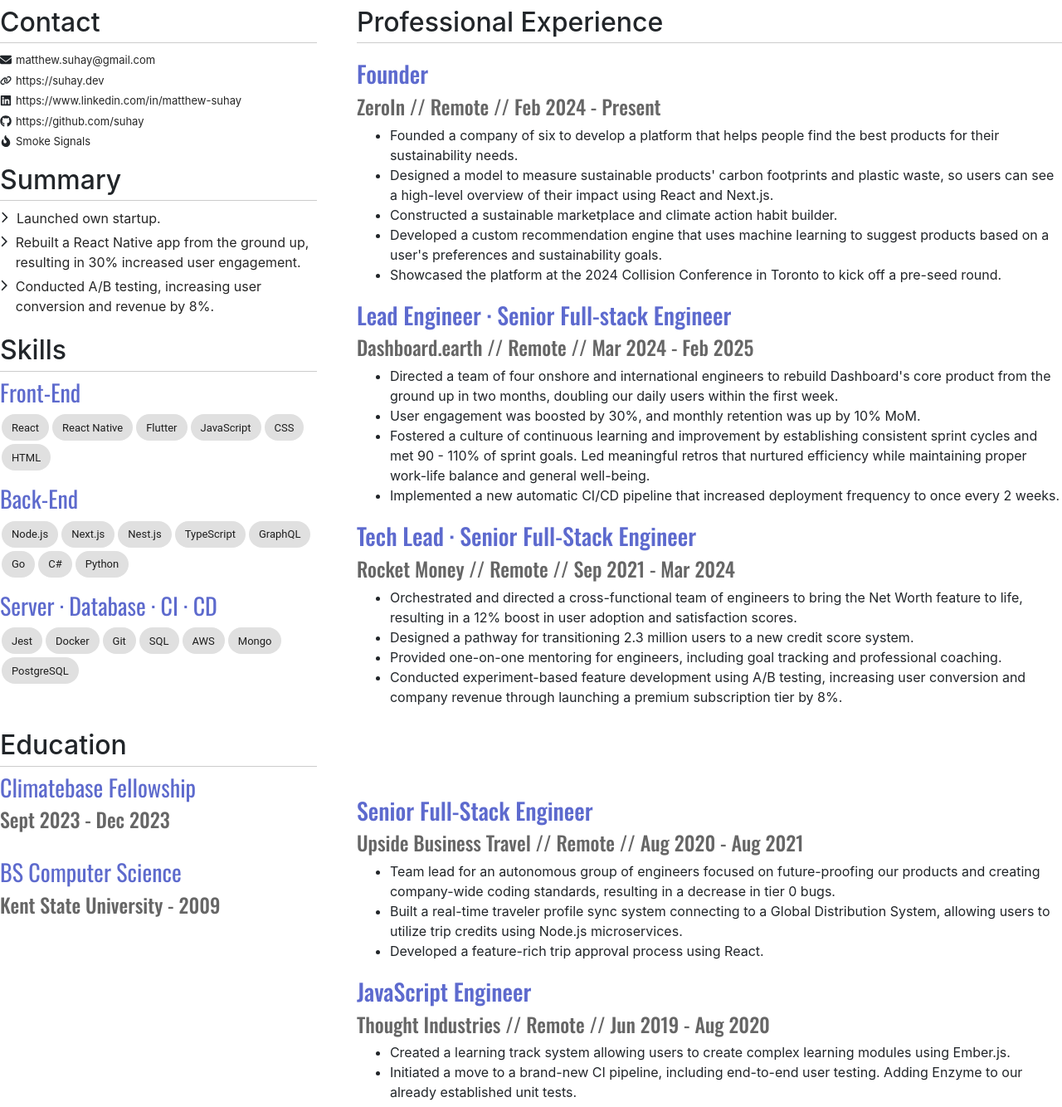
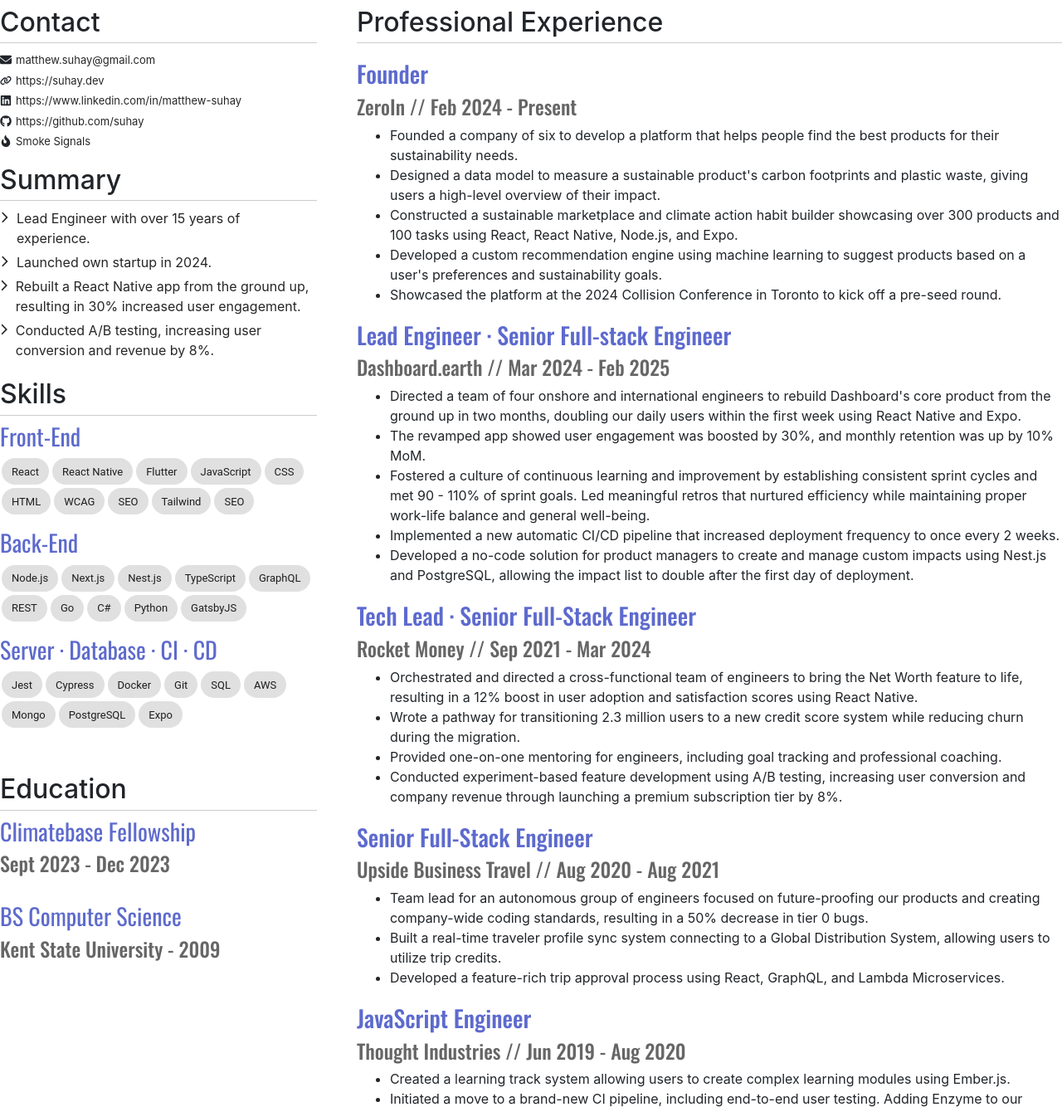
Before and after one commit to suhay/resume.suhay.dev, a Gatsby site: page / in a window 1280 px wide. Shown: the part 153-1487 px from the top of the page at 83% size. Built offline with nearby package versions, Linux system fonts and the light colour scheme; Gatsby itself is replaced by a stand-in of ours.

Commit message:
Adding more skills

```diff
--- a/src/components/experience/dashboard-earth.tsx
+++ b/src/components/experience/dashboard-earth.tsx
@@ -4,13 +4,17 @@
   return (
     <div className='job'>
       <h3 className='w-100'>Lead Engineer · Senior Full-stack Engineer</h3>
-      <h4 className='w-100'>Dashboard.earth // Remote // Mar 2024 - Feb 2025</h4>
+      <h4 className='w-100'>Dashboard.earth // Mar 2024 - Feb 2025</h4>
       <ul>
         <li>
           Directed a team of four onshore and international engineers to rebuild Dashboard's core
-          product from the ground up in two months, doubling our daily users within the first week.
+          product from the ground up in two months, doubling our daily users within the first week
+          using React Native and Expo.
         </li>
-        <li>User engagement was boosted by 30%, and monthly retention was up by 10% MoM.</li>
+        <li>
+          The revamped app showed user engagement was boosted by 30%, and monthly retention was up
+          by 10% MoM.
+        </li>
         <li>
           Fostered a culture of continuous learning and improvement by establishing consistent
           sprint cycles and met 90 - 110% of sprint goals. Led meaningful retros that nurtured
@@ -20,6 +24,11 @@
           Implemented a new automatic CI/CD pipeline that increased deployment frequency to once
           every 2 weeks.
         </li>
+        <li>
+          Developed a no-code solution for product managers to create and manage custom impacts
+          using Nest.js and PostgreSQL, allowing the impact list to double after the first day of
+          deployment.
+        </li>
       </ul>
     </div>
   )
--- a/src/components/experience/index.tsx
+++ b/src/components/experience/index.tsx
@@ -16,9 +16,6 @@
     <ZeroIn />
     <DashboardEarth />
     <RocketMoney />
-    <br />
-    <br />
-    <br />
     <Upside />
     <Thought />
     <Escalade />
--- a/src/components/experience/rocket-money.tsx
+++ b/src/components/experience/rocket-money.tsx
@@ -4,14 +4,16 @@
   return (
     <div className='job'>
       <h3 className='w-100'>Tech Lead · Senior Full-Stack Engineer</h3>
-      <h4 className='w-100'>Rocket Money // Remote // Sep 2021 - Mar 2024</h4>
+      <h4 className='w-100'>Rocket Money // Sep 2021 - Mar 2024</h4>
       <ul>
         <li>
           Orchestrated and directed a cross-functional team of engineers to bring the Net Worth
-          feature to life, resulting in a 12% boost in user adoption and satisfaction scores.
+          feature to life, resulting in a 12% boost in user adoption and satisfaction scores using
+          React Native.
         </li>
         <li>
-          Designed a pathway for transitioning 2.3 million users to a new credit score system.
+          Wrote a pathway for transitioning 2.3 million users to a new credit score system while
+          reducing churn during the migration.
         </li>
         <li>
           Provided one-on-one mentoring for engineers, including goal tracking and professional
--- a/src/components/experience/thought-industries.tsx
+++ b/src/components/experience/thought-industries.tsx
@@ -4,7 +4,7 @@
   return (
     <div className='job'>
       <h3 className='w-100'>JavaScript Engineer</h3>
-      <h4 className='w-100'>Thought Industries // Remote // Jun 2019 - Aug 2020</h4>
+      <h4 className='w-100'>Thought Industries // Jun 2019 - Aug 2020</h4>
       <ul>
         <li>
           Created a learning track system allowing users to create complex learning modules using
--- a/src/components/experience/upside.tsx
+++ b/src/components/experience/upside.tsx
@@ -4,17 +4,20 @@
   return (
     <div className='job'>
       <h3 className='w-100'>Senior Full-Stack Engineer</h3>
-      <h4 className='w-100'>Upside Business Travel // Remote // Aug 2020 - Aug 2021</h4>
+      <h4 className='w-100'>Upside Business Travel // Aug 2020 - Aug 2021</h4>
       <ul>
         <li>
           Team lead for an autonomous group of engineers focused on future-proofing our products and
-          creating company-wide coding standards, resulting in a decrease in tier 0 bugs.
+          creating company-wide coding standards, resulting in a 50% decrease in tier 0 bugs.
         </li>
         <li>
           Built a real-time traveler profile sync system connecting to a Global Distribution System,
-          allowing users to utilize trip credits using Node.js microservices.
+          allowing users to utilize trip credits.
         </li>
-        <li>Developed a feature-rich trip approval process using React.</li>
+        <li>
+          Developed a feature-rich trip approval process using React, GraphQL, and Lambda
+          Microservices.
+        </li>
       </ul>
     </div>
   )
--- a/src/components/experience/zeroin.tsx
+++ b/src/components/experience/zeroin.tsx
@@ -4,20 +4,23 @@
   return (
     <div className='job'>
       <h3 className='w-100'>Founder</h3>
-      <h4 className='w-100'>ZeroIn // Remote // Feb 2024 - Present</h4>
+      <h4 className='w-100'>ZeroIn // Feb 2024 - Present</h4>
       <ul>
         <li>
           Founded a company of six to develop a platform that helps people find the best products
           for their sustainability needs.
         </li>
         <li>
-          Designed a model to measure sustainable products' carbon footprints and plastic waste, so
-          users can see a high-level overview of their impact using React and Next.js.
+          Designed a data model to measure a sustainable product's carbon footprints and plastic
+          waste, giving users a high-level overview of their impact.
         </li>
-        <li>Constructed a sustainable marketplace and climate action habit builder.</li>
         <li>
-          Developed a custom recommendation engine that uses machine learning to suggest products
-          based on a user's preferences and sustainability goals.
+          Constructed a sustainable marketplace and climate action habit builder showcasing over 300
+          products and 100 tasks using React, React Native, Node.js, and Expo.
+        </li>
+        <li>
+          Developed a custom recommendation engine using machine learning to suggest products based
+          on a user's preferences and sustainability goals.
         </li>
         <li>
           Showcased the platform at the 2024 Collision Conference in Toronto to kick off a pre-seed
--- a/src/components/skills.tsx
+++ b/src/components/skills.tsx
@@ -28,6 +28,18 @@
           <li>
             <Chip label='HTML' />
           </li>
+          <li>
+            <Chip label='WCAG' />
+          </li>
+          <li>
+            <Chip label='SEO' />
+          </li>
+          <li>
+            <Chip label='Tailwind' />
+          </li>
+          <li>
+            <Chip label='SEO' />
+          </li>
         </ul>
       </section>
       <section>
@@ -49,6 +61,9 @@
             <Chip label='GraphQL' />
           </li>
           <li>
+            <Chip label='REST' />
+          </li>
+          <li>
             <Chip label='Go' />
           </li>
           <li>
@@ -57,6 +72,9 @@
           <li>
             <Chip label='Python' />
           </li>
+          <li>
+            <Chip label='GatsbyJS' />
+          </li>
         </ul>
       </section>
       <section>
@@ -64,6 +82,9 @@
         <ul>
           <li>
             <Chip label='Jest' />
+          </li>
+          <li>
+            <Chip label='Cypress' />
           </li>
           <li>
             <Chip label='Docker' />
@@ -83,6 +104,9 @@
           <li>
             <Chip label='PostgreSQL' />
           </li>
+          <li>
+            <Chip label='Expo' />
+          </li>
         </ul>
       </section>
     </section>
--- a/src/components/summary.tsx
+++ b/src/components/summary.tsx
@@ -12,7 +12,11 @@
       <ul>
         <li>
           <FontAwesomeIcon icon={faChevronRight} width={14} />
-          <span>Launched own startup.</span>
+          <span>Lead Engineer with over 15 years of experience.</span>
+        </li>
+        <li>
+          <FontAwesomeIcon icon={faChevronRight} width={14} />
+          <span>Launched own startup in 2024.</span>
         </li>
         <li>
           <FontAwesomeIcon icon={faChevronRight} width={14} />
```
